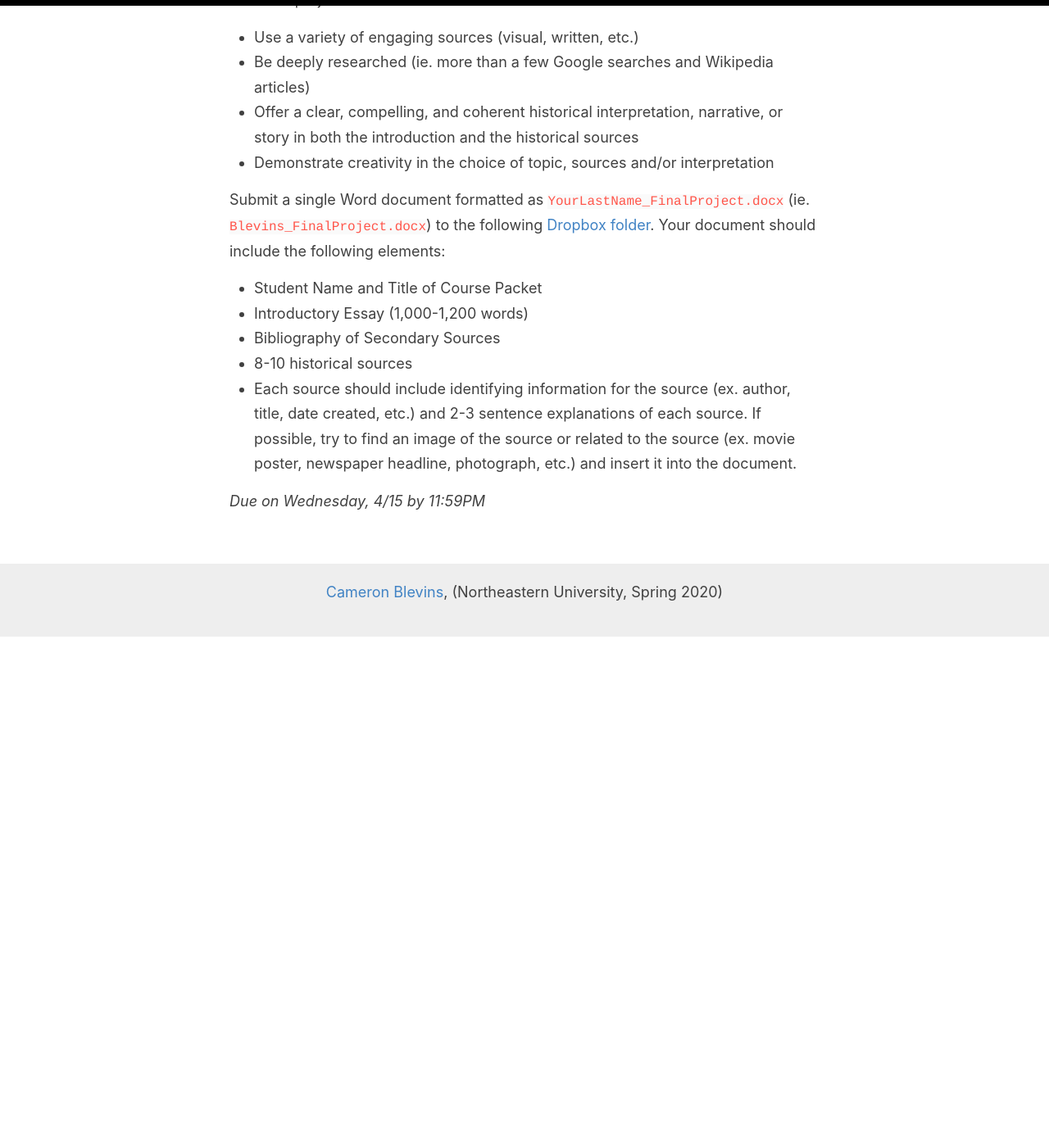
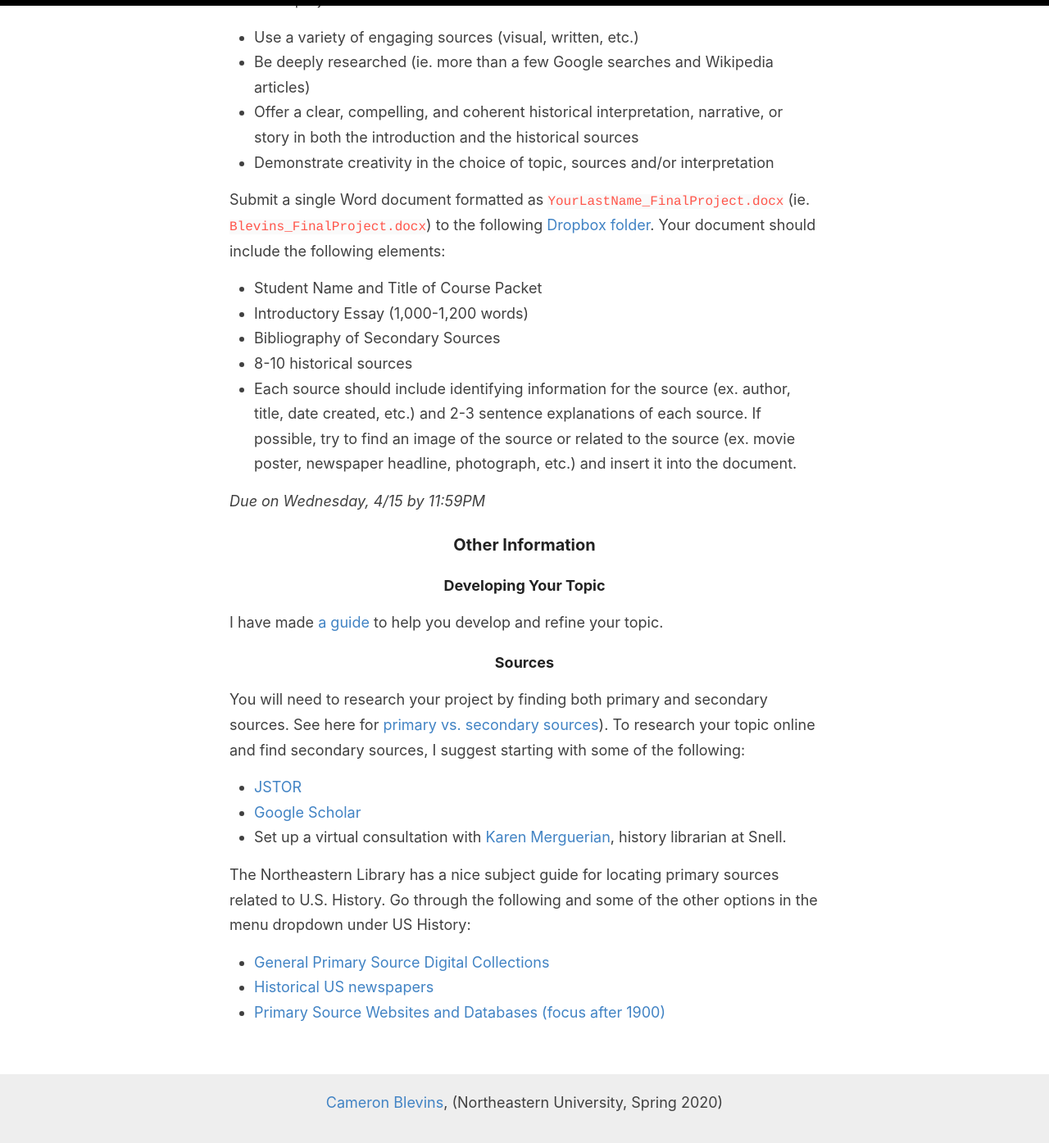
Before and after one commit to cblevins/f20-us-since-1876, a Jekyll site: the page built from final-project.md, in a window 1280 px wide and 1400 px high, scrolled down 727 px. Shown: the top 1395 px of the window at 82% size. Built offline with Jekyll 4.4.1, drawn with Linux system fonts in a browser that asks for light colours; before the commit the page ends 1504 px from its top, so only the background shows below that.

Commit message:
final project stuff

```diff
--- a/final-project.md
+++ b/final-project.md
@@ -24,3 +24,23 @@ Submit a single Word document formatted as `YourLastName_FinalProject.docx` (ie.
 - Each source should include identifying information for the source (ex. author, title, date created, etc.) and 2-3 sentence explanations of each source. If possible, try to find an image of the source or related to the source (ex. movie poster, newspaper headline, photograph, etc.) and insert it into the document.
 
 *Due on Wednesday, 4/15 by 11:59PM*
+
+### Other Information
+
+#### Developing Your Topic
+
+I have made [a guide]({{site.baseurl}}/downloads/final-project-topics.docx) to help you develop and refine your topic.
+
+#### Sources
+
+You will need to research your project by finding both primary and secondary sources. See here for [primary vs. secondary sources](https://library.northeastern.edu/get-help/research-tutorials/primary-sources)). To research your topic online and find secondary sources, I suggest starting with some of the following:
+
+- [JSTOR](http://www.jstor.org)
+- [Google Scholar](http://scholar.google.com)
+- Set up a virtual consultation with [Karen Merguerian](https://subjectguides.lib.neu.edu/prf.php?account_id=101458), history librarian at Snell.
+
+The Northeastern Library has a nice subject guide for locating primary sources related to U.S. History. Go through the following and some of the other options in the menu dropdown under US History:
+
+- [General Primary Source Digital Collections](https://subjectguides.lib.neu.edu/c.php?g=336223&p=2263440)
+- [Historical US newspapers](https://subjectguides.lib.neu.edu/c.php?g=336223&p=2263433)
+- [Primary Source Websites and Databases (focus after 1900)](https://subjectguides.lib.neu.edu/c.php?g=336223&p=2263449)
```
Also changed, not shown: 2 other files.
